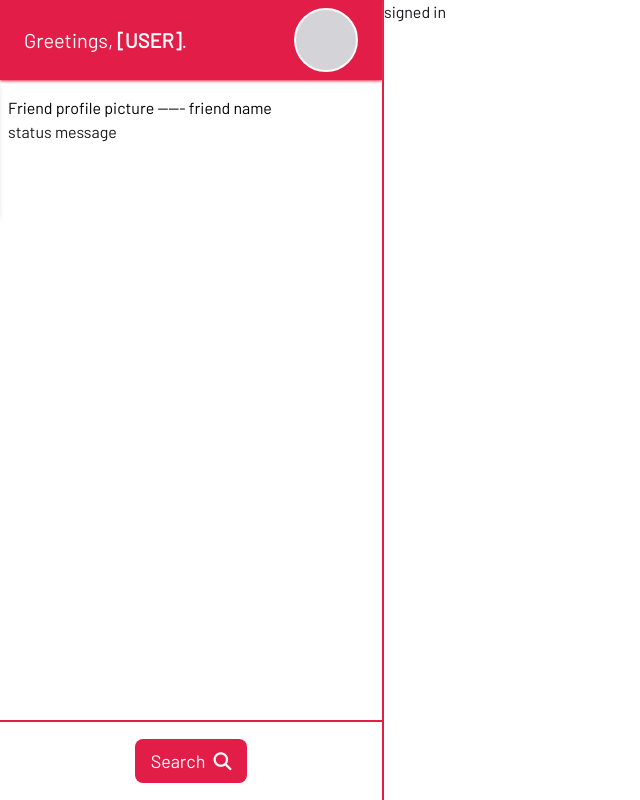
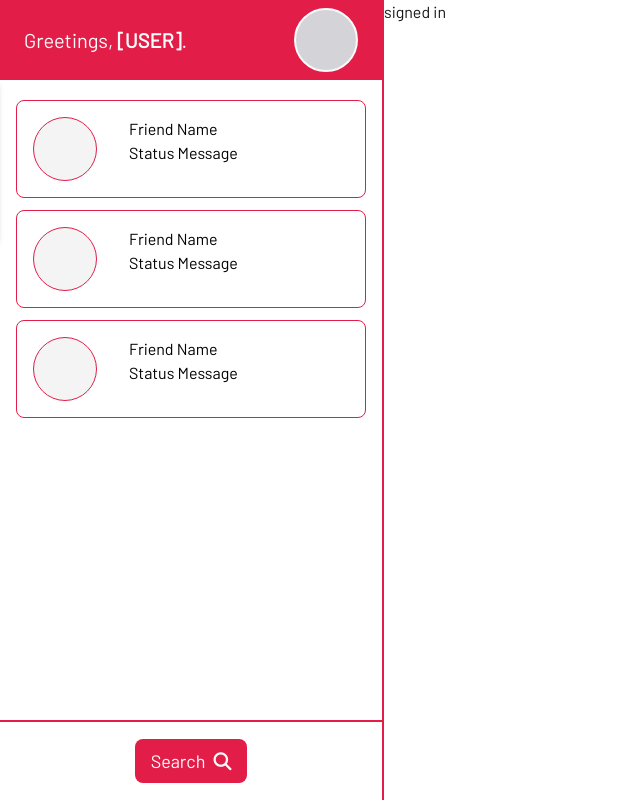
Before and after one commit to brajpatel/messaging-app, a React (Vite) app: page / in a window 1280 px wide. Shown: the whole page, without its empty margins (0-640 px from the left). Built offline with nearby package versions, Linux system fonts and the light colour scheme.

Commit message:
Create friend cards

```diff
--- a/src/components/Sidebar.jsx
+++ b/src/components/Sidebar.jsx
@@ -23,12 +23,12 @@ function Sidebar({ theme, handleTheme }) {
 
     return (
         <nav className="h-screen w-full lg:w-96 float-left flex flex-col bg-white dark:bg-zinc-800 border-r-2 border-rose-600 dark:border-zinc-700">
-            <div className="h-20 relative flex justify-between items-center px-6 py-2 bg-rose-600 dark:bg-zinc-700 shadow shadow-rose-500 dark:shadow-none">
+            <div className="h-20 relative flex justify-between items-center px-6 py-2 bg-rose-600 dark:bg-zinc-700">
                 <p className="text-zinc-50 text-xl">Greetings, <span className="font-bold">[USER]</span>.</p>
                 <div className="h-16 w-16 bg-zinc-300 dark:bg-zinc-500 border-2 border-zinc-50 rounded-full cursor-pointer" onClick={handleDropdown}></div>
 
                 <div className="dropdown transition-all w-full absolute top-full right-full flex flex-col pt-px bg-white dark:bg-zinc-800 border-x-0 border-y border-rose-600 dark:border-x-0 dark:border-y dark:border-zinc-800 text-lg shadow-md overflow-hidden z-10">
-                    <p className="h-full w-full px-4 py-2 text-center hover:bg-rose-600 hover:text-zinc-50 dark:bg-zinc-700 dark:hover:bg-zinc-800 dark:text-zinc-50 cursor-pointer" onClick={handleTheme}>
+                    <p className="h-full w-full px-4 py-3 text-center hover:bg-rose-600 hover:text-zinc-50 dark:bg-zinc-700 dark:hover:bg-zinc-800 dark:text-zinc-50 cursor-pointer" onClick={handleTheme}>
                         Change Theme
                         { theme === 'light' ?
                             <i className="fa-regular fa-moon ml-2"></i>
@@ -39,25 +39,46 @@ function Sidebar({ theme, handleTheme }) {
 
                     <hr className="border-1 border-rose-600 dark:border-zinc-800"/>
 
-                    <Link to="/user_name" className="h-full w-full px-4 py-2 text-center hover:bg-rose-600 hover:text-zinc-50 dark:bg-zinc-700 dark:hover:bg-zinc-800 dark:text-zinc-50 cursor-pointer" onClick={handleDropdown}>
+                    <Link to="/user_name" className="h-full w-full px-4 py-3 text-center hover:bg-rose-600 hover:text-zinc-50 dark:bg-zinc-700 dark:hover:bg-zinc-800 dark:text-zinc-50 cursor-pointer" onClick={handleDropdown}>
                         Profile
                         <i className="fa-regular fa-user ml-2"></i>
                     </Link>
 
                     <hr className="border-1 border-rose-600 dark:border-zinc-800"/>
 
-                    <p className="h-full w-full px-4 py-2 text-center hover:bg-rose-600 hover:text-zinc-50 dark:bg-zinc-700 dark:hover:bg-zinc-800 dark:text-zinc-50 cursor-pointer">
+                    <p className="h-full w-full px-4 py-3 text-center hover:bg-rose-600 hover:text-zinc-50 dark:bg-zinc-700 dark:hover:bg-zinc-800 dark:text-zinc-50 cursor-pointer">
                         Logout
                         <i className="fa-solid fa-door-open ml-2"></i>
                     </p>
                 </div>
             </div>
 
-            <div className="h-4/5 px-2 py-4 dark:text-zinc-50">
+            <div className="h-4/5 dark:text-zinc-50">
                 {!friends.length ? (
-                    <ul>
-                        <li>Friend profile picture ----- friend name
-                            <span className="block opacity-90">status message</span>
+                    //  shadow-[inset_0_0_10px_rgb(180,180,180)]
+                    <ul className="h-full w-full px-4 py-5 flex flex-col gap-3 sm:flex-row sm:flex-wrap lg:flex-col lg:flex-nowrap overflow-auto">
+                        <li className="w-full sm:w-auto lg:w-full rounded-lg flex gap-8 p-4 bg-white dark:bg-zinc-600 border border-rose-600 transition-all hover:border-white hover:shadow-[0_4px_10px_rgb(210,210,210)] cursor-pointer">
+                            <div className="h-16 w-16 bg-zinc-100 dark:bg-zinc-500 border border-rose-600 rounded-full"></div>
+                            <div>
+                                <p>Friend Name</p>
+                                <p>Status Message</p>
+                            </div>
+                        </li>
+
+                        <li className="w-full sm:w-auto lg:w-full rounded-lg flex gap-8 p-4 bg-white dark:bg-zinc-600 border border-rose-600 transition-all hover:border-white hover:shadow-[0_4px_10px_rgb(210,210,210)] cursor-pointer">
+                            <div className="h-16 w-16 bg-zinc-100 dark:bg-zinc-500 border border-rose-600 rounded-full"></div>
+                            <div>
+                                <p>Friend Name</p>
+                                <p>Status Message</p>
+                            </div>
+                        </li>
+
+                        <li className="w-full sm:w-auto lg:w-full rounded-lg flex gap-8 p-4 bg-white dark:bg-zinc-600 border border-rose-600 transition-all hover:border-white hover:shadow-[0_4px_10px_rgb(210,210,210)] cursor-pointer">
+                            <div className="h-16 w-16 bg-zinc-100 dark:bg-zinc-500 border border-rose-600 rounded-full"></div>
+                            <div>
+                                <p>Friend Name</p>
+                                <p>Status Message</p>
+                            </div>
                         </li>
                     </ul>
                 ) : (
```
